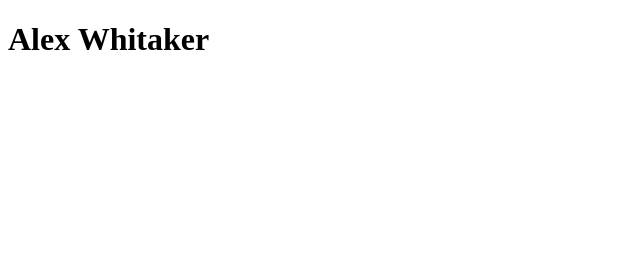
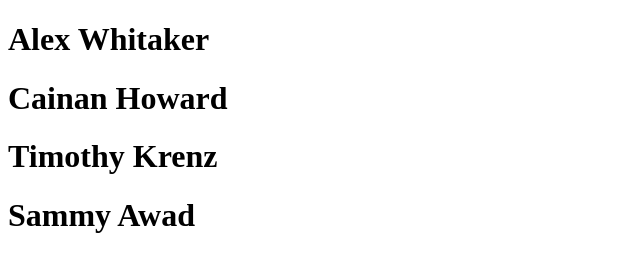
Before and after one commit to cwhita11/webserver4, a plain HTML site: page index.html in a window 1280 px wide. Shown: the whole page, without its empty margins (0-640 px from the left). Drawn offline with Linux system fonts and the light colour scheme.

Commit message:
Update index.html

```diff
--- a/index.html
+++ b/index.html
@@ -10,5 +10,8 @@
 
 <body>
   <h1>Alex Whitaker</h1>
+  <h1>Cainan Howard</h1>
+  <h1>Timothy Krenz</h1>
+  <h1>Sammy Awad</h1>
 </body>
 </html>
```
